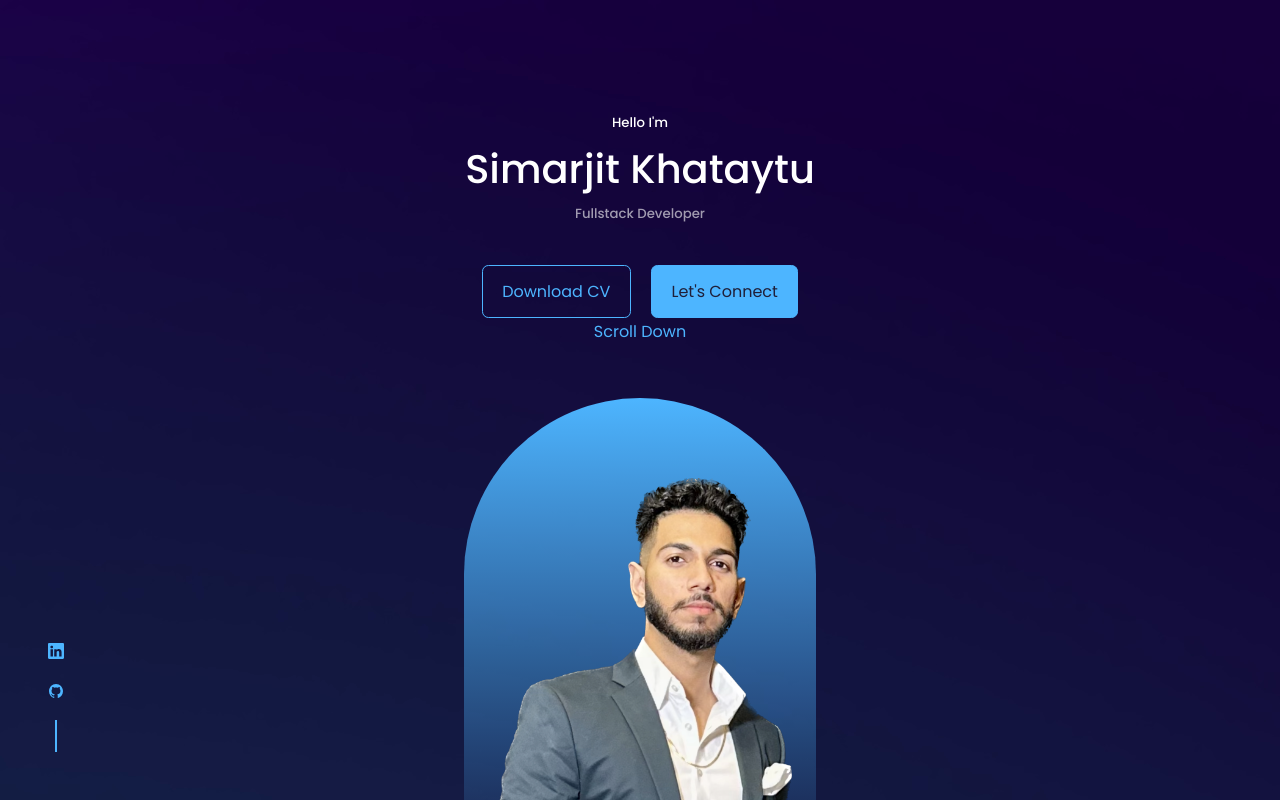
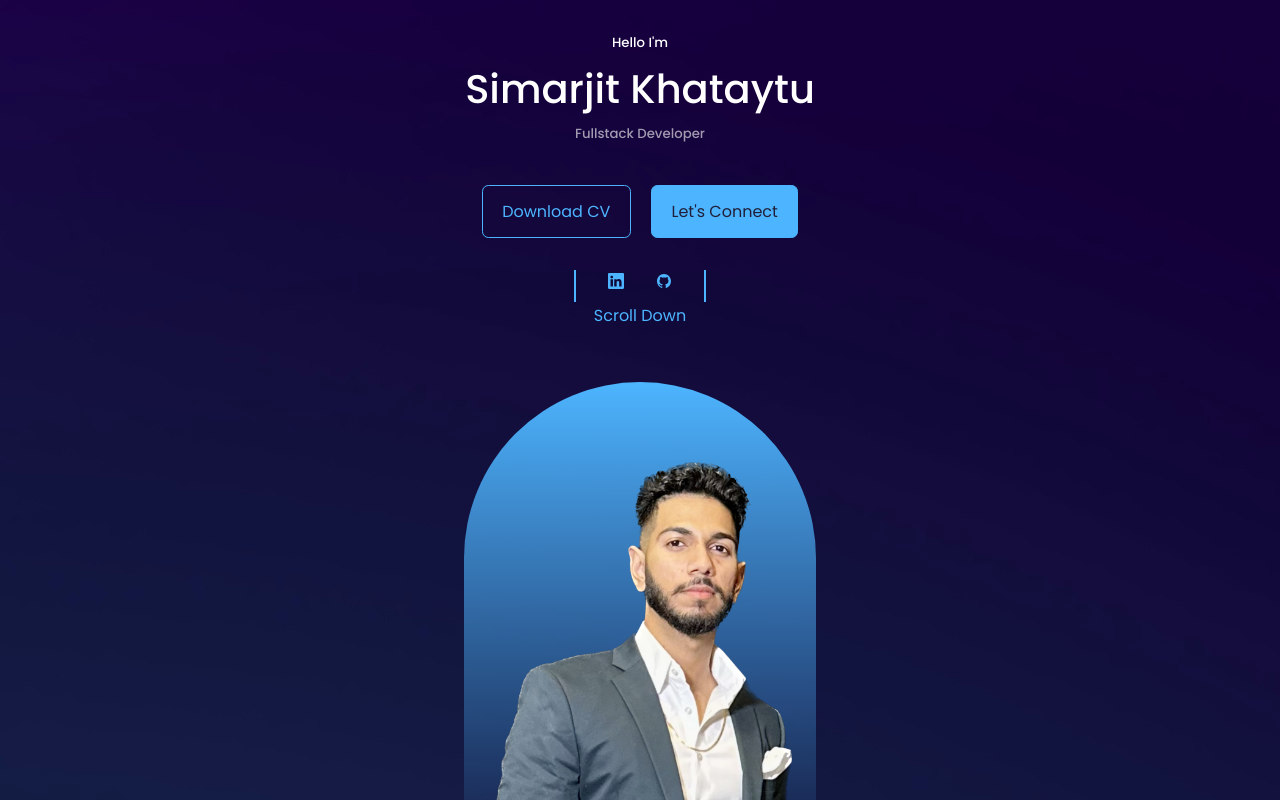
Before and after one commit to ksimar22/react-amplify-app, a React (Create React App) app: page / in a window 1280 px wide. Shown: the top 800 px of the page. Built offline with nearby package versions, Linux system fonts and the light colour scheme.

Commit message:
socials change

```diff
--- a/src/components/header/header.css
+++ b/src/components/header/header.css
@@ -1,6 +1,6 @@
 header {
     height: 100vh;
-    padding-top: 7rem;
+    padding-top: 2rem;
     overflow: hidden;
     text-align: center;
 }
@@ -20,13 +20,21 @@ header {
 }
 
 /*========== Socials =============== */
+
+.header__socials::before {
+    content: "";
+    width: 2px;
+    height: 2rem;
+    background: var(--color-primary);
+}
+
 .header__socials {
+
     display: flex;
-    flex-direction: column;
-    align-items: center;
-    gap: 0.8rem;
-    position: absolute;
-    left: 3rem;
+    justify-content: center;
+    gap: 2rem;
+    margin-top: 2rem;
+    left: 0rem;
     bottom: 3rem;
 }
 
```
